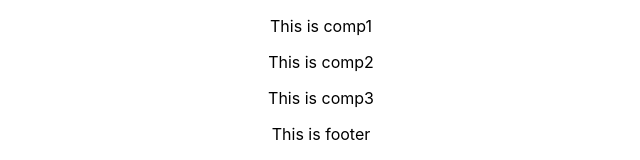
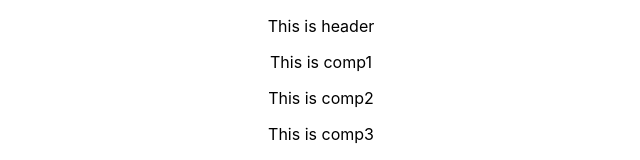
Before and after one commit to pablocast/dh-projeto-integrador-tn142020, a React (Create React App) app in the folder app/react-app/: page / in a window 1280 px wide. Shown: the top 160 px of the page, without its empty margins (319-959 px from the left). Built offline with nearby package versions, Linux system fonts and the light colour scheme.

Commit message:
corregindo home footer & header

```diff
--- a/app/react-app/src/components/core/Header/index.js
+++ b/app/react-app/src/components/core/Header/index.js
@@ -3,6 +3,7 @@ import './style.css'
 const Header = () => {
   return (
     <section className="header">
+        <p>This is header</p>
     </section>
   )
 }
```
